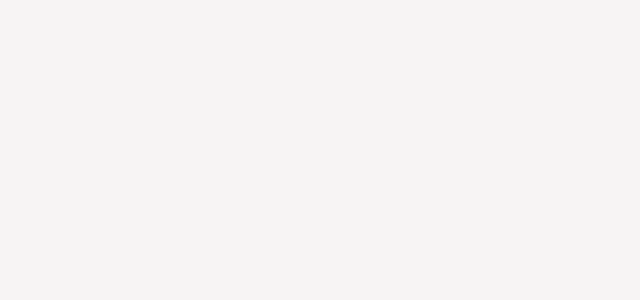
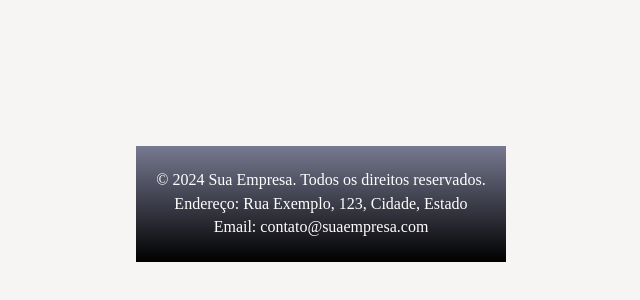
Before and after one commit to Danilodev86/projet_ecommerce, a React (Vite) app: page /footer in a window 1280 px wide. Before the commit this address had no page. Shown: the part 216-516 px from the top of the page, without its empty margins (319-959 px from the left). Built offline with nearby package versions, Linux system fonts and the light colour scheme.

Commit message:
atualização css / formatMoeda

```diff
--- a/src/App.jsx
+++ b/src/App.jsx
@@ -3,8 +3,8 @@
 import { Routes, Route } from "react-router-dom";
 import Produtos from "./pages/Produtos";
 import Detalhes from "./pages/Detalhe";
-import Categoria from "./components/CategoriaButton";
 import CategoriaButton from "./components/CategoriaButton";
+import Footer from './components/Footer';
 
 
 function App() {
@@ -16,6 +16,7 @@
         <Route path="/categoria" element={<CategoriaButton />} />
         <Route path="/produtos" element={<Produtos />} />
         <Route path="/produto/:id" element={<Detalhes />} />
+        <Route path="/footer" element={<Footer />} />
       </Routes>
 
     </main>
--- a/src/components/CategoriaButton.jsx
+++ b/src/components/CategoriaButton.jsx
@@ -1,6 +1,7 @@
 import React, { useState } from 'react';
 import '../style/CategoriaButton.css'; // Importa o arquivo CSS para estilizar o dropdown
 import { TbCategoryPlus } from "react-icons/tb";
+
 const CategoriaButton = () => {
   const [isOpen, setIsOpen] = useState(false);
 
--- /dev/null
+++ b/src/components/Footer.jsx
@@ -0,0 +1,20 @@
+// src/components/Footer.jsx
+import React from 'react';
+import '../style/Footer.css'; // Importa o CSS para o footer
+
+const Footer = () => {
+  return (
+    <footer className="footer">
+      <div className="footer-content">
+
+        <div className="footer-info">
+          <p>&copy; 2024 Sua Empresa. Todos os direitos reservados.</p>
+          <p>Endereço: Rua Exemplo, 123, Cidade, Estado</p>
+          <p>Email: contato@suaempresa.com</p>
+        </div>
+      </div>
+    </footer>
+  );
+};
+
+export default Footer;
--- a/src/pages/Produtos.jsx
+++ b/src/pages/Produtos.jsx
@@ -2,6 +2,8 @@
 import { useNavigate } from 'react-router-dom';
 import Moeda from "../ultis/formatCurrency";  // Importa o componente Moeda
 import CategoriaButton from "../components/CategoriaButton";
+import Footer from "../components/Footer";
+
 
 
 function Produtos() {
@@ -42,6 +44,9 @@
           </button>
         ))}
       </div>
+      <div>
+      <Footer />
+      </div>
     </>
   );
 }
--- /dev/null
+++ b/src/style/Footer.css
@@ -0,0 +1,47 @@
+.footer {
+
+  background: linear-gradient(to bottom, rgb(119, 121, 145), rgb(0, 0, 0));
+  /* Gradiente linear do azul claro para o azul mais escuro verticalmente */
+
+  color: #fff;
+  /* Cor do texto */
+  padding: 20px;
+  /* Espaçamento interno */
+  text-align: center;
+  /* Alinha o texto ao centro */
+}
+
+.footer-content {
+  display: flex;
+  /* Alinha os itens horizontalmente */
+  flex-direction: column;
+  /* Coloca os itens em uma coluna */
+  align-items: center;
+  /* Centraliza os itens horizontalmente */
+}
+
+.footer-links {
+  margin-bottom: 20px;
+  /* Espaçamento abaixo dos links */
+}
+
+.footer-links a {
+  color: #fff;
+  /* Cor dos links */
+  text-decoration: none;
+  /* Remove o sublinhado dos links */
+  margin: 0 15px;
+  /* Espaçamento entre os links */
+  font-size: 16px;
+  /* Tamanho da fonte dos links */
+}
+
+.footer-links a:hover {
+  text-decoration: underline;
+  /* Adiciona sublinhado ao passar o mouse */
+}
+
+.footer-info p {
+  margin: 5px 0;
+  /* Espaçamento entre as linhas de texto */
+}
```
Also changed, not shown: public/img_loginUser.png (deleted).
